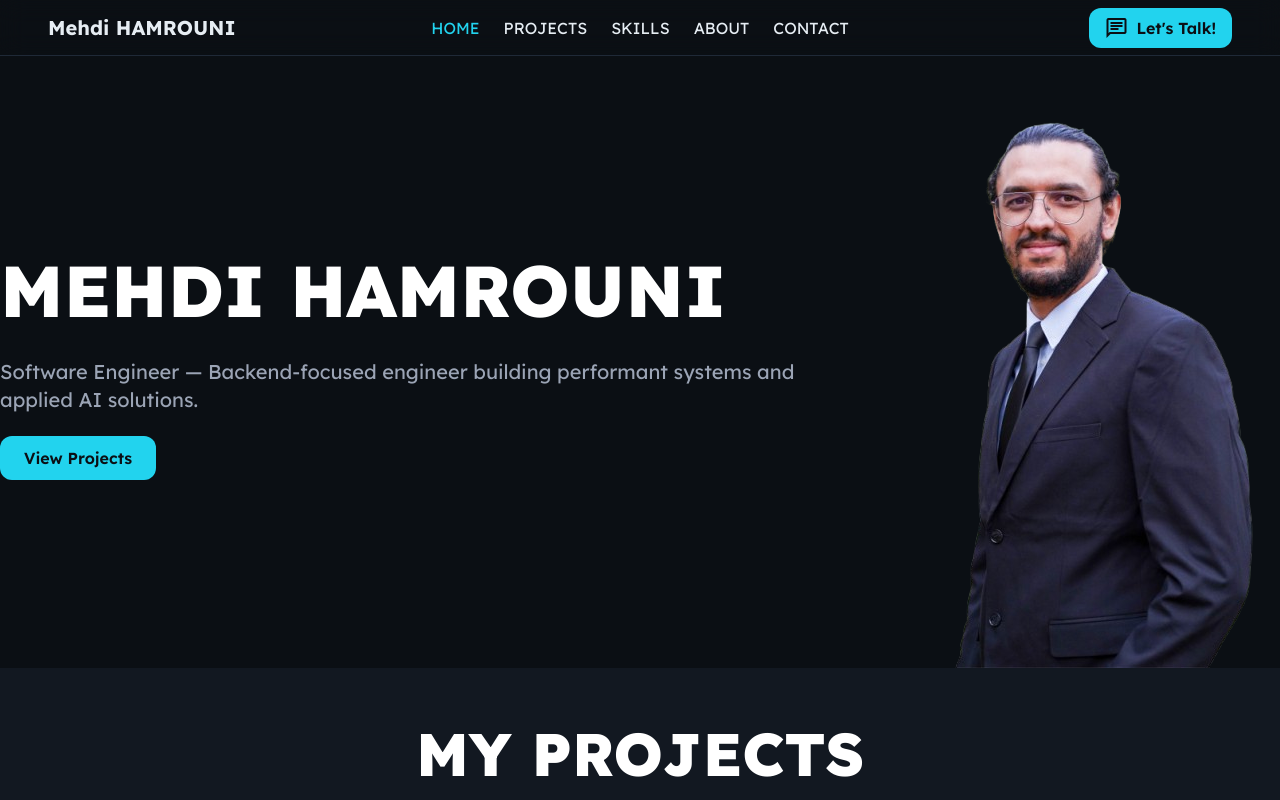
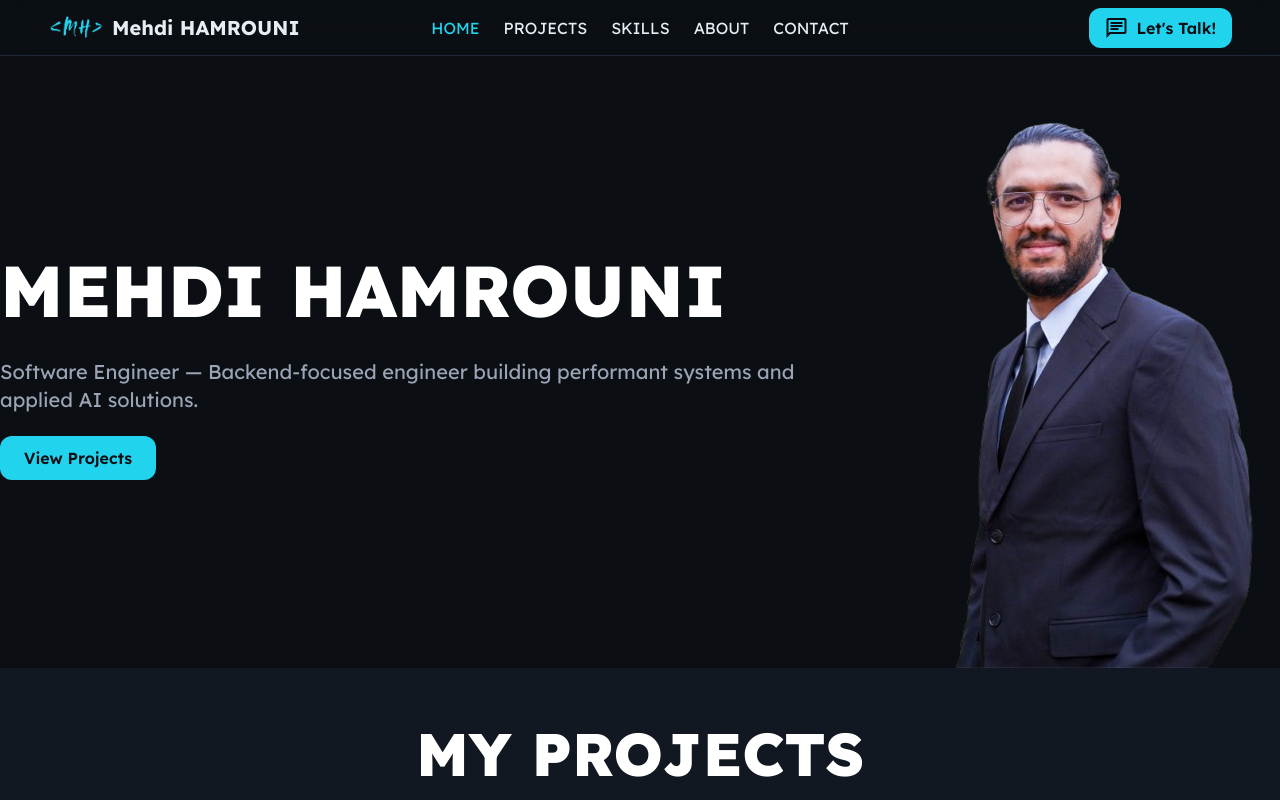
Before and after one commit to mehdihmr/portfolio_onepage, a React (Vite) app: page / in a window 1280 px wide. Shown: the top 800 px of the page. Built offline with nearby package versions, Linux system fonts and the light colour scheme.

Commit message:
add logo to header

```diff
--- a/src/header/header.tsx
+++ b/src/header/header.tsx
@@ -1,6 +1,7 @@
 import { useState, useEffect } from "react";
 import Modal from "../modal/modal";
 import ContactForm from "../contact/contactForm";
+import logo from "../assets/logo.png";
 
 export default function Header() {
   const [isModalOpen, setIsModalOpen] = useState<boolean>(false);
@@ -40,7 +41,11 @@ export default function Header() {
     <header>
       <div className="fixed top-0 left-0 right-0 backdrop-blur-md border-b border-border h-14 select-none z-40 font-primary">
         <div className="mx-auto lg:px-12 flex flex-row items-center justify-between h-full w-full absolute">
-          <h1 className="text-xl font-bold text-primary">Mehdi HAMROUNI</h1>
+          <div className="flex flex-row items-center justify-center gap-x-2">
+            <img src={logo} className="h-14 object-cover" />
+            <h1 className="text-xl font-bold text-primary">Mehdi HAMROUNI</h1>
+          </div>
+
           <button type="button" className="text-background cursor-pointer bg-accent py-2 px-4 hover:bg-hover-accent rounded-xl flex items-center gap-x-2" onClick={() => setIsModalOpen(true)}>
             <span className="material-symbols-outlined text-background">chat</span>
             <span className="font-semibold">Let's Talk!</span>
```
Also changed, not shown: src/assets/logo.png (added).
